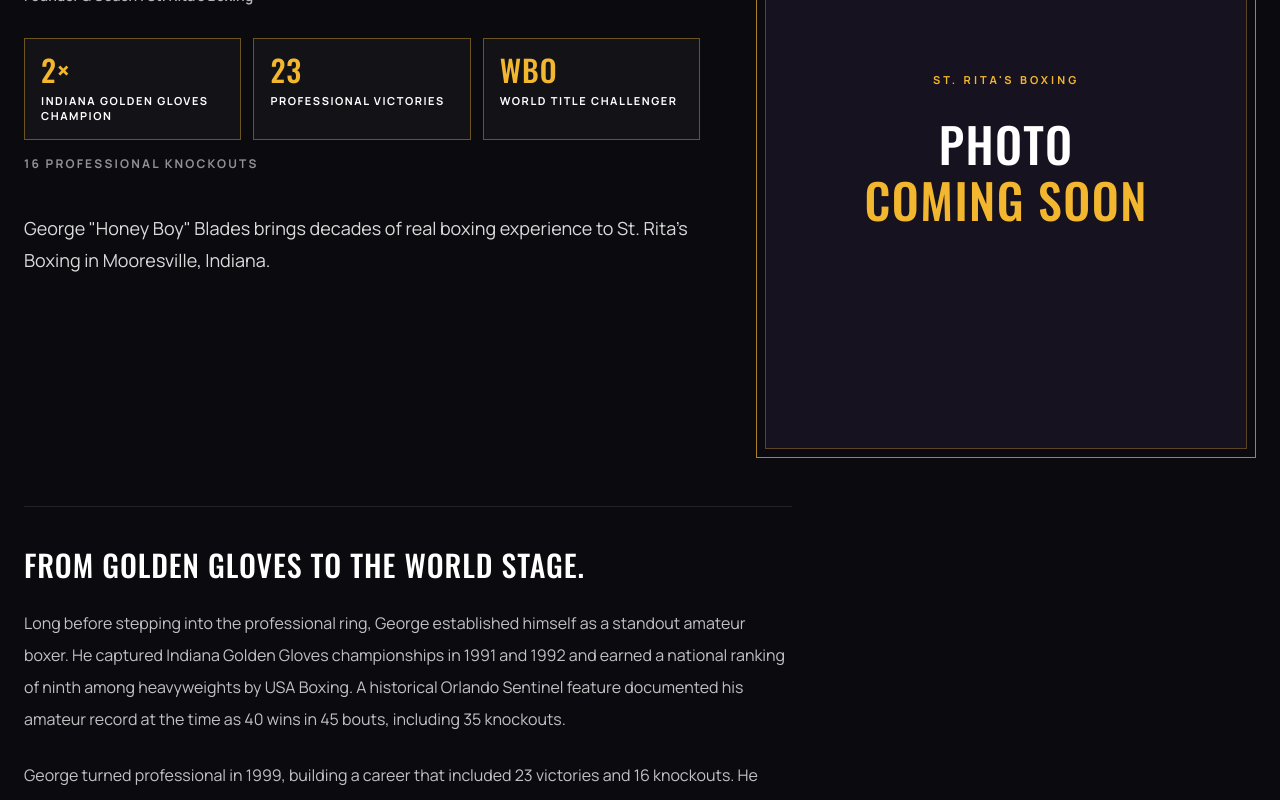
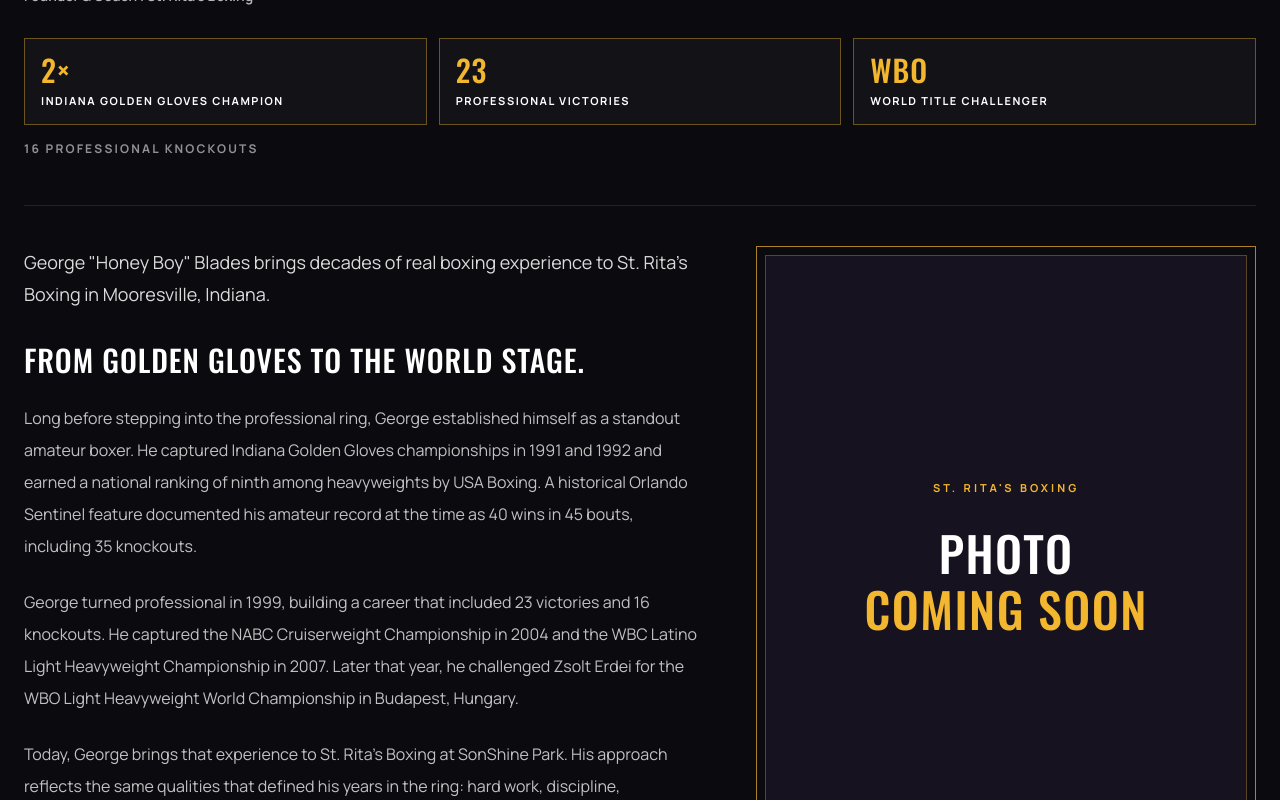
Before and after one commit to darnold5000/saintritasboxing, a Next.js app: page /about in a window 1280 px wide. Shown: the part 680-1480 px from the top of the page. Built offline with nearby package versions, Linux system fonts and the light colour scheme; no server answers.

Commit message:
bio section

```diff
--- a/src/components/about/coach-section.tsx
+++ b/src/components/about/coach-section.tsx
@@ -23,7 +23,6 @@ export function CoachSection({ coach }: { coach: CoachProfile }) {
   return (
     <section className="border-t border-white/10">
       <div className="mx-auto max-w-7xl px-4 py-14 sm:px-6 lg:py-20">
-        <div className="grid items-start gap-10 lg:grid-cols-[minmax(0,1.15fr)_minmax(260px,0.85fr)] lg:gap-14">
         <div className="min-w-0">
           <p className="text-xs font-bold uppercase tracking-[0.22em] text-gold">Owner & head coach</p>
           <h2 className="mt-3 font-heading text-5xl leading-none text-white sm:text-6xl">{heading}</h2>
@@ -47,16 +46,13 @@ export function CoachSection({ coach }: { coach: CoachProfile }) {
           <p className="mt-4 text-xs font-bold uppercase tracking-[0.18em] text-white/55">
             16 professional knockouts
           </p>
-
-            {intro ? (
-              <p className="mt-10 max-w-3xl text-lg leading-8 text-white/85">{intro}</p>
-            ) : null}
-          </div>
-          <PhotoFrame coach={coach} />
         </div>
 
+        <div className="mt-12 grid items-start gap-10 border-t border-white/10 pt-10 lg:grid-cols-[minmax(0,1.15fr)_minmax(260px,0.85fr)] lg:gap-14">
+          <div className="min-w-0">
+            {intro ? <p className="text-lg leading-8 text-white/85">{intro}</p> : null}
             {rest.length > 0 ? (
-          <div className="mt-12 max-w-3xl space-y-6 border-t border-white/10 pt-10">
+              <div className={`${intro ? "mt-8 space-y-6" : "space-y-6"}`}>
                 <h3 className="font-heading text-2xl text-white sm:text-3xl">
                   From Golden Gloves to the world stage.
                 </h3>
@@ -67,6 +63,9 @@ export function CoachSection({ coach }: { coach: CoachProfile }) {
                 ))}
               </div>
             ) : null}
+          </div>
+          <PhotoFrame coach={coach} />
+        </div>
       </div>
     </section>
   );
```
Lines whose indentation alone changed are shown as unchanged.
